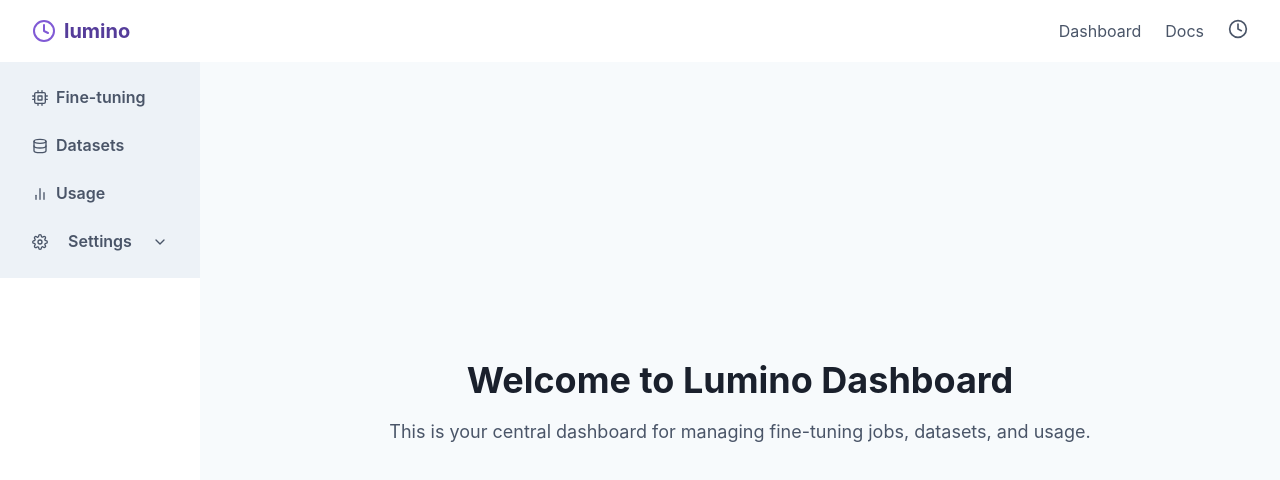
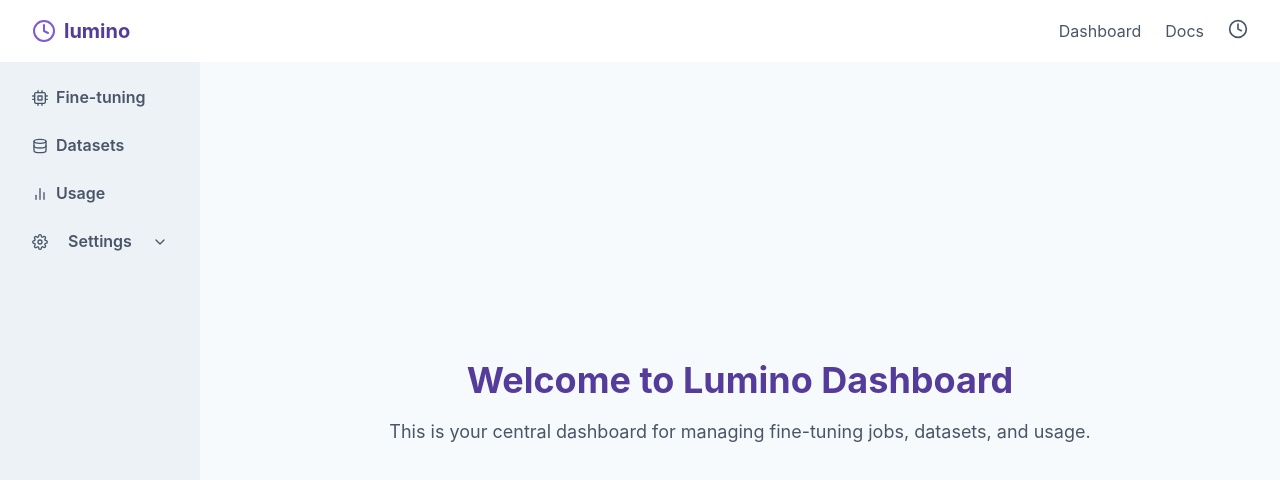
Before and after one commit to luminolabs/lumino-ui, a Next.js app: page / in a window 1280 px wide. Shown: the top 480 px of the page. Built offline with nearby package versions, Linux system fonts and the light colour scheme.

Commit message:
Fix sidebar; change text color on Homepage

```diff
--- a/src/app/page.tsx
+++ b/src/app/page.tsx
@@ -3,7 +3,7 @@ import { VStack, Heading, Text } from '@chakra-ui/react';
 export default function Home() {
   return (
     <VStack spacing={4} align="center" justify="center" minHeight="calc(100vh - 64px - 56px)">
-      <Heading as="h1" size="xl" fontWeight="bold">
+      <Heading color="purple.700" as="h1" size="xl" fontWeight="bold">
         Welcome to Lumino Dashboard
       </Heading>
       <Text fontSize="lg" color="gray.600">
--- a/src/components/layout/Sidebar.tsx
+++ b/src/components/layout/Sidebar.tsx
@@ -25,7 +25,7 @@ const Sidebar = () => {
   };
 
   return (
-    <Box width="200px" bg="gray.100" height="100%" p={4} overflowY="auto">
+    <Box width="200px" bg="gray.100" height="auto" p={4} overflowY="auto">
       <VStack align="stretch" spacing={2}>
         <Link href="/fine-tuning" passHref>
           <Button
```
